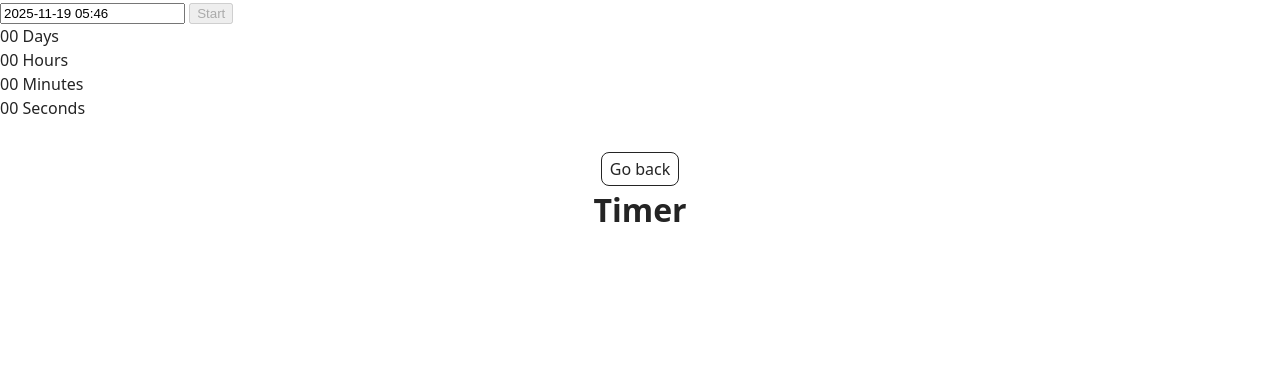
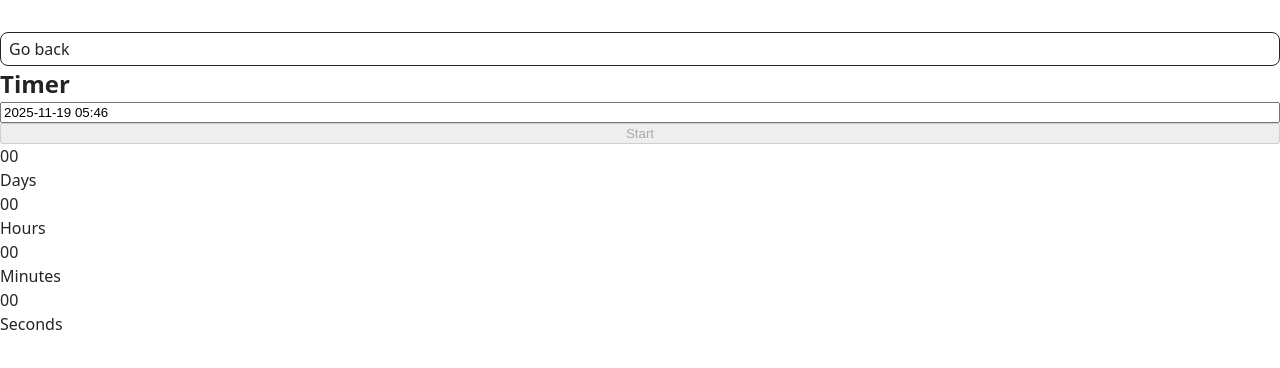
Before and after one commit to nazikshark/goit-js-hw-10, a plain HTML site: page 1-timer.html in a window 1280 px wide. Drawn offline with nearby package versions, Linux system fonts and the light colour scheme; some packages are replaced by stand-ins of ours; a script that the page names is missing.

Commit message:
Deploying to gh-pages from @ nazikshark/goit-js-hw-10@ff908aedd3b030cd04132bf086ef14578d64d4bd 🚀

```diff
--- a/1-timer.html
+++ b/1-timer.html
@@ -1,50 +1,49 @@
 <!DOCTYPE html>
-<html lang="en">
-
+<html lang="uk">
 <head>
     <meta charset="UTF-8" />
-  <meta http-equiv="X-UA-Compatible" content="IE=edge" />
-  <meta name="viewport" content="width=device-width, initial-scale=1.0" />
     <title>Timer</title>
+
+    <link rel="stylesheet" href="https://cdn.jsdelivr.net/npm/flatpickr/dist/flatpickr.min.css">
+
+    <link rel="stylesheet" href="https://cdn.jsdelivr.net/npm/izitoast/dist/css/iziToast.min.css">
   <script type="module" crossorigin src="/goit-js-hw-10/1-timer.js"></script>
   <link rel="modulepreload" crossorigin href="/goit-js-hw-10/assets/modulepreload-polyfill-B5Qt9EMX.js">
-  <link rel="modulepreload" crossorigin href="/goit-js-hw-10/assets/vendor-BbbuE1sJ.js">
-  <link rel="stylesheet" crossorigin href="/goit-js-hw-10/assets/vendor-CZjNVMTf.css">
-  <link rel="stylesheet" crossorigin href="/goit-js-hw-10/assets/styles-D41GYZXt.css">
+  <link rel="modulepreload" crossorigin href="/goit-js-hw-10/assets/vendor-A92OCY9B.js">
+  <link rel="stylesheet" crossorigin href="/goit-js-hw-10/assets/vendor-CUZofXIC.css">
+  <link rel="stylesheet" crossorigin href="/goit-js-hw-10/assets/styles-VfLg405N.css">
 </head>
 
 <body>
-  <div class="timer-wrapper">
-  <input type="text" id="datetime-picker" />
-  <button type="button" data-start disabled>Start</button>
+  <a class="back-link" href="./index.html">Go back</a>
+    <h2>Timer</h2>
+
+    <input id="datetime-picker" type="text" placeholder="Виберіть дату" />
+
+    <button data-start>Start</button>
 
     <div class="timer">
         <div class="field">
-      <span class="value" data-days>00</span>
-      <span class="label">Days</span>
+            <span data-days>00</span>
+            <div class="label">Days</div>
         </div>
         <div class="field">
-      <span class="value" data-hours>00</span>
-      <span class="label">Hours</span>
+            <span data-hours>00</span>
+            <div class="label">Hours</div>
         </div>
         <div class="field">
-      <span class="value" data-minutes>00</span>
-      <span class="label">Minutes</span>
+            <span data-minutes>00</span>
+            <div class="label">Minutes</div>
         </div>
         <div class="field">
-      <span class="value" data-seconds>00</span>
-      <span class="label">Seconds</span>
+            <span data-seconds>00</span>
+            <div class="label">Seconds</div>
         </div>
     </div>
-</div>
-  <main>
-    <div class="container">
-      <a class="back-link" href="./index.html">Go back</a>
-      <h1 class="main-title">
-        Timer
-      </h1>
-    </div>
-  </main>
+
+    <script src="https://cdn.jsdelivr.net/npm/flatpickr"></script>
+    <script src="https://cdn.jsdelivr.net/npm/izitoast/dist/js/iziToast.min.js"></script>
+
+
 </body>
-
 </html>
--- a/1-timer.js
+++ b/1-timer.js
@@ -1,2 +1,2 @@
-import"./assets/modulepreload-polyfill-B5Qt9EMX.js";/* empty css                      */import{f as h,i as d}from"./assets/vendor-BbbuE1sJ.js";const n=document.querySelector("[data-start]"),c=document.querySelector("#datetime-picker"),f=document.querySelector("[data-days]"),p=document.querySelector("[data-hours]"),y=document.querySelector("[data-minutes]"),S=document.querySelector("[data-seconds]");let o=null,s=null;n.disabled=!0;h(c,{enableTime:!0,time_24hr:!0,defaultDate:new Date,minuteIncrement:1,onClose(t){if(o=t[0],o<=new Date){d.error({message:"Please choose a date in the future",position:"topRight"}),n.disabled=!0;return}n.disabled=!1}});n.addEventListener("click",()=>{n.disabled=!0,c.disabled=!0,s=setInterval(()=>{const e=o-new Date;if(e<=0){clearInterval(s),d.success({message:"Timer finished!",position:"topRight"});return}g(b(e))},1e3)});function g({days:t,hours:e,minutes:r,seconds:a}){f.textContent=String(t).padStart(2,"0"),p.textContent=String(e).padStart(2,"0"),y.textContent=String(r).padStart(2,"0"),S.textContent=String(a).padStart(2,"0")}function b(t){const i=Math.floor(t/864e5),u=Math.floor(t%864e5/36e5),l=Math.floor(t%864e5%36e5/6e4),m=Math.floor(t%864e5%36e5%6e4/1e3);return{days:i,hours:u,minutes:l,seconds:m}}
+import"./assets/modulepreload-polyfill-B5Qt9EMX.js";/* empty css                      */import{f as h,i as d}from"./assets/vendor-A92OCY9B.js";const e={input:document.querySelector("#datetime-picker"),btnStart:document.querySelector("[data-start]"),days:document.querySelector("[data-days]"),hours:document.querySelector("[data-hours]"),minutes:document.querySelector("[data-minutes]"),seconds:document.querySelector("[data-seconds]")};let i=null,s=null;e.btnStart.disabled=!0;h("#datetime-picker",{enableTime:!0,time_24hr:!0,defaultDate:new Date,minuteIncrement:1,onClose(t){const n=t[0];if(n<=new Date){e.btnStart.disabled=!0,d.error({message:"Please choose a date in the future",position:"topRight"});return}i=n,e.btnStart.disabled=!1}});e.btnStart.addEventListener("click",()=>{e.btnStart.disabled=!0,e.input.disabled=!0,s=setInterval(()=>{const t=i-new Date;if(t<=0){clearInterval(s),u(0),e.input.disabled=!1,e.btnStart.disabled=!0,d.success({message:"Time is up!",position:"topRight"});return}const n=p(t);u(n)},1e3)});function u({days:t,hours:n,minutes:o,seconds:a}){e.days.textContent=r(t),e.hours.textContent=r(n),e.minutes.textContent=r(o),e.seconds.textContent=r(a)}function r(t){return String(t).padStart(2,"0")}function p(t){const c=Math.floor(t/864e5),l=Math.floor(t%864e5/36e5),m=Math.floor(t%864e5%36e5/6e4),f=Math.floor(t%864e5%36e5%6e4/1e3);return{days:c,hours:l,minutes:m,seconds:f}}
 //# sourceMappingURL=1-timer.js.map
--- a/2-snackbar.js
+++ b/2-snackbar.js
@@ -1,2 +1,2 @@
-import"./assets/modulepreload-polyfill-B5Qt9EMX.js";/* empty css                      */import{i}from"./assets/vendor-BbbuE1sJ.js";const o=document.querySelector(".form");o.addEventListener("submit",t=>{t.preventDefault();const s=Number(t.target.elements.delay.value.trim()),r=t.target.elements.state.value;new Promise((e,m)=>{setTimeout(()=>{r==="fulfilled"?e(s):m(s)},s)}).then(e=>{i.success({message:`✅ Fulfilled promise in ${e}ms`,position:"topRight"})}).catch(e=>{i.error({message:`❌ Rejected promise in ${e}ms`,position:"topRight"})}),o.reset()});
+import"./assets/modulepreload-polyfill-B5Qt9EMX.js";/* empty css                      */import{i}from"./assets/vendor-A92OCY9B.js";const o=document.querySelector(".form");o.addEventListener("submit",t=>{t.preventDefault();const s=Number(t.target.elements.delay.value.trim()),r=t.target.elements.state.value;new Promise((e,m)=>{setTimeout(()=>{r==="fulfilled"?e(s):m(s)},s)}).then(e=>{i.success({message:`✅ Fulfilled promise in ${e}ms`,position:"topRight"})}).catch(e=>{i.error({message:`❌ Rejected promise in ${e}ms`,position:"topRight"})}),o.reset()});
 //# sourceMappingURL=2-snackbar.js.map
```
Also changed, not shown: 2-snackbar.html (+3 -3 lines), index.html (+1 -1 lines), assets/styles-VfLg405N.css (renamed from assets/styles-D41GYZXt.css), assets/vendor-A92OCY9B.js, assets/vendor-CUZofXIC.css (renamed from assets/vendor-CZjNVMTf.css), 4 other files. Lines whose indentation alone changed are shown as unchanged.
